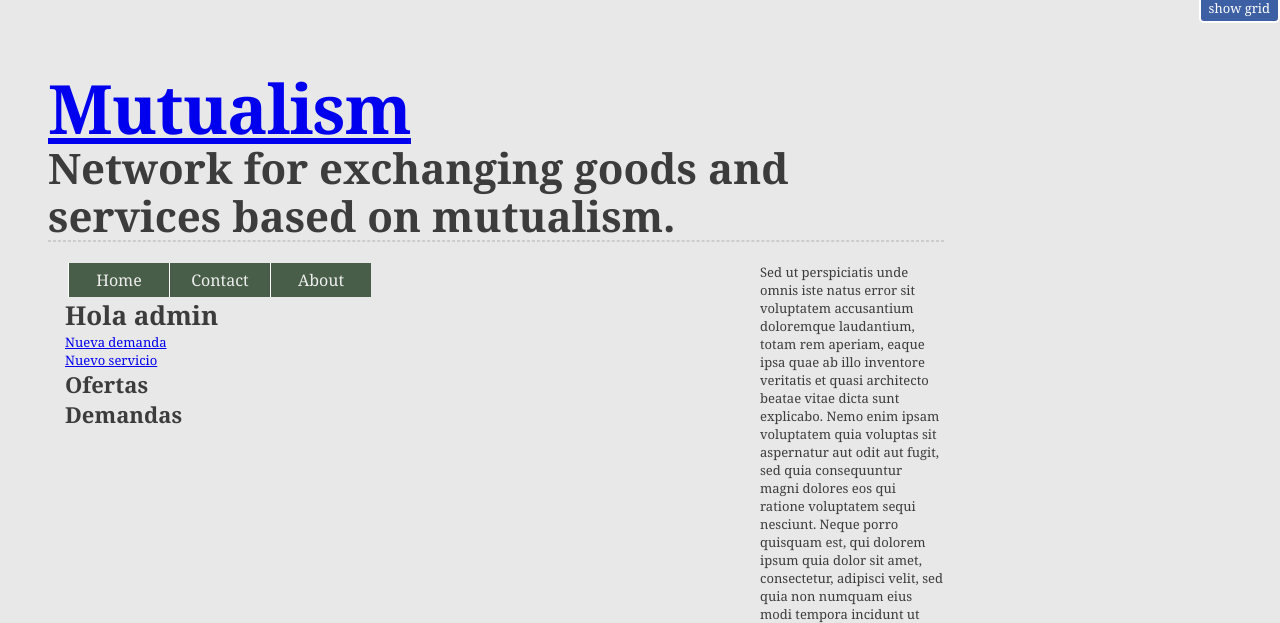
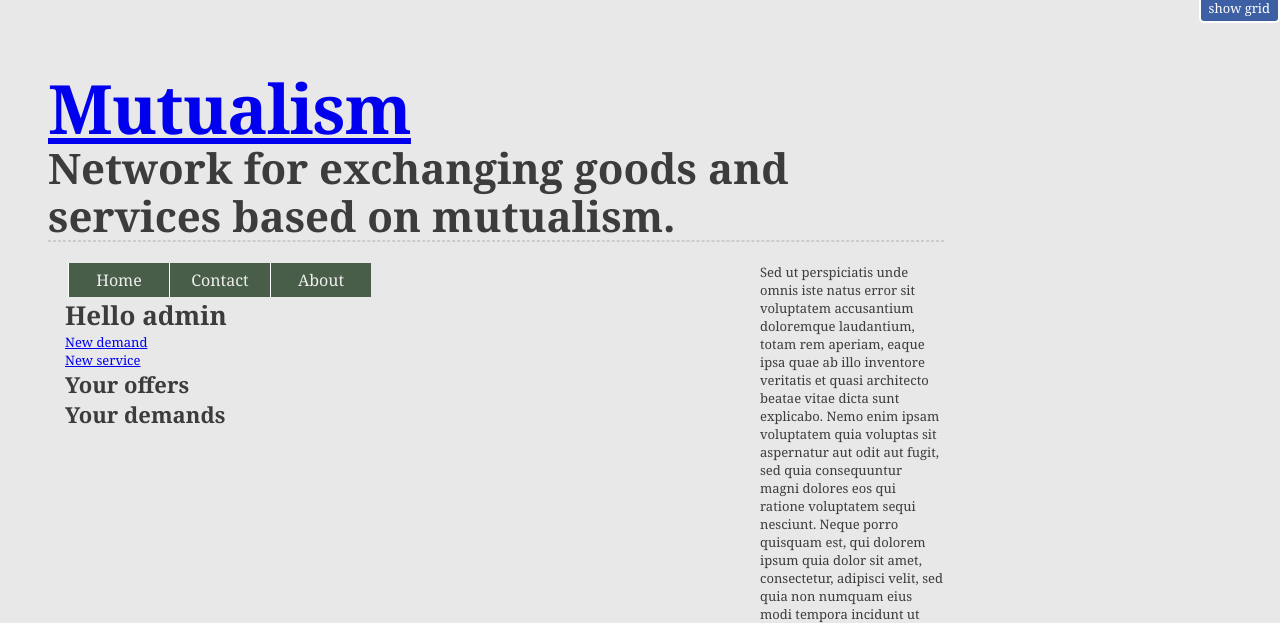
Before and after one commit to tuxskar/mutualismo, a Django app: page /dashboard in a window 1280 px wide. Shown: the top 623 px of the page. Run offline with Django 3.2, Linux system fonts and the light colour scheme; a user stored in the database is signed in; data comes from the database, SQL or seed files in the repository.

Commit message:
templates prepared for i18n

```diff
--- a/mutualismo/red/templates/about.html
+++ b/mutualismo/red/templates/about.html
@@ -1,5 +1,7 @@
 {% extends "base.html" %}
 
+{% load i18n %}
+
 {% block main %}
-This is the about page.
+    {% trans "This is the about page." %}
 {% endblock %}
--- a/mutualismo/red/templates/contact.html
+++ b/mutualismo/red/templates/contact.html
@@ -1,6 +1,8 @@
 {% extends "base.html" %}
 
+{% load i18n %}
+
 {% block main %}
-This is the contact page.
-{% include "includes/form.html" %}
+  {% trans "This is the contact page." %}
+  {% include "includes/form.html" %}
 {% endblock %}
--- a/mutualismo/red/templates/dashboard.html
+++ b/mutualismo/red/templates/dashboard.html
@@ -1,23 +1,25 @@
 {% extends "base.html" %}
 
+{% load i18n %}
+
 {% block main %}
-    <h3>Hola {{ username }}</h3>
+    <h3>{% blocktrans %}Hello {{ username }}{% endblocktrans %}</h3>
     <section id="user_control_panel">
       <ul>
-          <li><a href="/create/demand">Nueva demanda</a></li>
-          <li><a href="/create/service">Nuevo servicio</a></li>
+          <li><a href="/create/demand">{% trans "New demand" %}</a></li>
+          <li><a href="/create/service">{% trans "New service" %}</a></li>
       </ul>
     </section>
     <section id="user_trades">
-      <h4>Ofertas</h4>
+      <h4>{% trans "Your offers" %}</h4>
       {% for offer in offers %}
           {% include "includes/offer.html" %}
-          <a href="{% url red.views.delete_offer offer.slug %}">Borrar</a>
+          <a href="{% url red.views.delete_offer offer.slug %}">{% trans "Delete" %}</a>
       {% endfor %}
-      <h4>Demandas</h4>
+      <h4>{% trans "Your demands" %}</h4>
       {% for demand in demands %}
           {% include "includes/demand.html" %}
-          <a href="{% url red.views.delete_demand demand.slug %}">Borrar</a>
+          <a href="{% url red.views.delete_demand demand.slug %}">{% trans "Delete" %}</a>
       {% endfor %}
     </section>
 {% endblock %}
--- a/mutualismo/red/templates/includes/demand.html
+++ b/mutualismo/red/templates/includes/demand.html
@@ -1,3 +1,5 @@
+{% load i18n %}
+
 {% if demand %}
   <div class="demand">
       <a href="{% url red.views.demand demand.slug %}"><h3>{{ demand.name }}</h3></a>
@@ -10,5 +12,5 @@
       </div>
   </div>
 {% else %}
-  <p>No hemos encontrado la demanda que buscabas.</p>
+  <p>{% trans "We didn't found the demand that you were looking for." %}</p>
 {% endif %}
--- a/mutualismo/red/templates/includes/offer.html
+++ b/mutualismo/red/templates/includes/offer.html
@@ -1,3 +1,5 @@
+{% load i18n %}
+
 {% if offer %}
   <div class="offer">
       <a href="{% url red.views.offer offer.slug %}"><h3>{{ offer.name }}</h3></a>
@@ -10,5 +12,5 @@
       </div>
   </div>
 {% else %}
-  <p>No hemos encontrado la oferta que buscabas.</p>
+  <p>{% trans "We didn't found the offer that you were looking for." %}</p>
 {% endif %}
--- a/mutualismo/red/templates/thankyou.html
+++ b/mutualismo/red/templates/thankyou.html
@@ -1,5 +1,7 @@
 {% extends "base.html" %}
 
+{% load i18n %}
+
 {% block main %}
-  Gracias por ponerte en contacto con nosotros.
+  {% trans "Thank you for contacting us, we will answer as soon as possible." %}
 {% endblock %}
--- a/mutualismo/templates/base.html
+++ b/mutualismo/templates/base.html
@@ -3,7 +3,7 @@
 <head>
   <meta charset="utf-8">
 
-  <title>{% block title %}Mutualismo{% endblock title %}</title>
+  <title>{% block title %}{% trans "Mutualism" %}{% endblock title %}</title>
   <!--<meta name="description" content="">-->
 
   <!-- Mobile viewport optimized: h5bp.com/viewport -->
```
Also changed, not shown: mutualismo/red/templates/index.html (+5 -3 lines).
